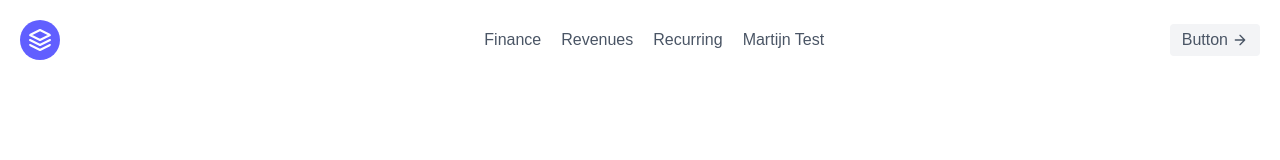
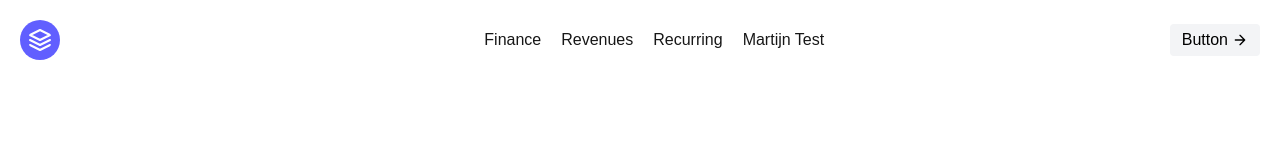
Before and after one commit to ThomasMaximiliaanPieters/fintech, a Next.js app in the folder fintech-1/: page /finance/revenues in a window 1280 px wide. Shown: the top 160 px of the page. Built offline with nearby package versions, Linux system fonts and the light colour scheme.

Commit message:
Changed the Header styling

```diff
--- a/fintech-1/src/app/layout.js
+++ b/fintech-1/src/app/layout.js
@@ -25,25 +25,25 @@ export default function RootLayout({ children }) {
         <body
           className={`${geistSans.variable} ${geistMono.variable} antialiased`}
         >
-          <header class="text-gray-600 body-font">
-            <div class="container mx-auto flex flex-wrap p-5 flex-col md:flex-row items-center">
-                <Link href="/" class="flex title-font font-medium items-center text-white mb-4 md:mb-0">
-                    <svg xmlns="http://www.w3.org/2000/svg" fill="none" stroke="currentColor" strokeLinecap="round" stroke-linejoin="round" stroke-width="2" class="w-10 h-10 text-white p-2 bg-indigo-500 rounded-full" viewBox="0 0 24 24">
+          <header className="text-white-300 body-font">
+            <div className="container mx-auto flex flex-wrap p-5 flex-col md:flex-row items-center">
+                <Link href="/" className="flex title-font font-medium items-center text-white mb-4 md:mb-0">
+                    <svg xmlns="http://www.w3.org/2000/svg" fill="none" stroke="currentColor" strokeLinecap="round" strokeLinejoin="round" strokeWidth="2" className="w-10 h-10 text-white p-2 bg-indigo-500 rounded-full" viewBox="0 0 24 24">
                         <path d="M12 2L2 7l10 5 10-5-10-5zM2 17l10 5 10-5M2 12l10 5 10-5"></path>
                     </svg>
 
-                    <span class="ml-3 text-xl">Tailblocks</span>
+                    <span className="ml-3 text-xl">Tailblocks</span>
                 </Link>
 
-                <nav class="md:ml-auto md:mr-auto flex flex-wrap items-center text-base justify-center">
-                    <Link href="/finance" class="mr-5 hover:text-white">Finance</Link>
-                    <Link href="/finance/revenues" class="mr-5 hover:text-white">Revenues</Link>
-                    <Link href="/finance/revenues/recurring" class="mr-5 hover:text-white">Recurring</Link>
-                    <Link href="/martijn-test" class="mr-5 hover:text-white">Martijn Test</Link>
+                <nav className="md:ml-auto md:mr-auto flex flex-wrap items-center text-base justify-center">
+                    <Link href="/finance" className="mr-5 hover:text-white">Finance</Link>
+                    <Link href="/finance/revenues" className="mr-5 hover:text-white">Revenues</Link>
+                    <Link href="/finance/revenues/recurring" className="mr-5 hover:text-white">Recurring</Link>
+                    <Link href="/martijn-test" className="mr-5 hover:text-white">Martijn Test</Link>
                 </nav>
 
-                <button class="inline-flex items-center bg-gray-100 border-0 py-1 px-3 focus:outline-none hover:bg-gray-200 rounded text-base mt-4 md:mt-0">Button
-                    <svg fill="none" stroke="currentColor" stroke-linecap="round" stroke-linejoin="round" stroke-width="2" class="w-4 h-4 ml-1" viewBox="0 0 24 24">
+                <button className="inline-flex items-center bg-gray-100 border-0 py-1 px-3 focus:outline-none hover:bg-gray-200 rounded text-base text-black mt-4 md:mt-0">Button
+                    <svg fill="none" stroke="currentColor" strokeLinecap="round" strokeLinejoin="round" strokeWidth="2" className="w-4 h-4 ml-1" viewBox="0 0 24 24">
                         <path d="M5 12h14M12 5l7 7-7 7"></path>
                     </svg>
                 </button>
```
